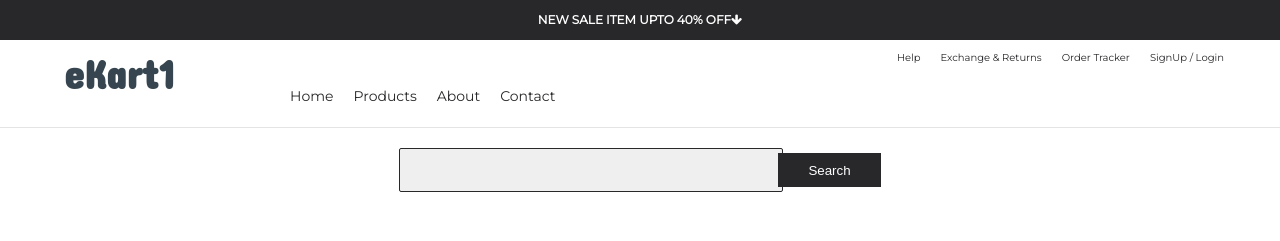
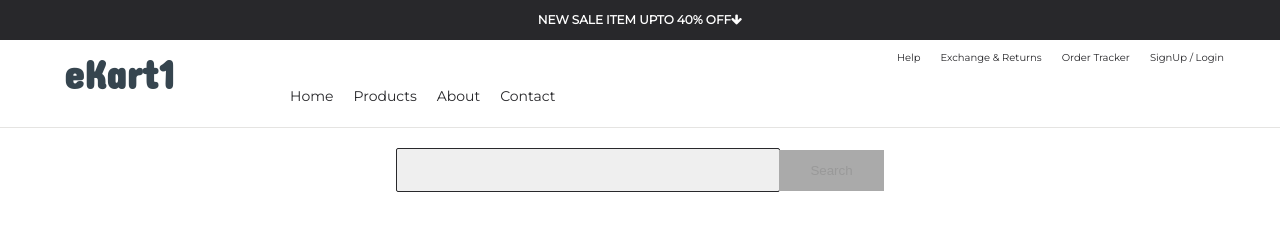
Before and after one commit to khandokar/angular-ekart, an Angular app: page / in a window 1280 px wide. Shown: the top 241 px of the page. Built offline with nearby package versions, Linux system fonts and the light colour scheme.

Commit message:
Add ngClass in search button

```diff
--- a/src/app/container/search/search.component.css
+++ b/src/app/container/search/search.component.css
@@ -24,6 +24,15 @@
     color:#fff;
 }
 
+.btn-search-disabled{
+    padding: 12px 30px;
+    background-color: #aaa;
+    margin-left: -1px;
+    color:#999;
+    border: #aaa 1px solid;
+    cursor: not-allowed no-drop;
+}
+
 .ekart-search-result-for{
     margin: 20px auto;
     padding: 10px 140px;
--- a/src/app/container/search/search.component.html
+++ b/src/app/container/search/search.component.html
@@ -1,5 +1,5 @@
 <div class="ekart--search--product">
     <input class="ekart-search-product-input" [(ngModel)]="searchText">
-    <button class="btn btn-search">Search</button>
+    <button [ngClass]="{'btn': true, 'btn-search': searchText, 'btn-search-disabled': !searchText }" [disabled]="!searchText">Search</button>
 </div>
 <div class="ekart-search-result-for"><p *ngIf="searchText != ''"><strong>Search result for:</strong> {{ searchText }}</p></div>
```
